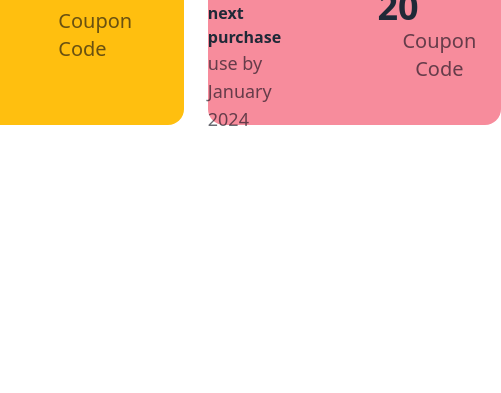
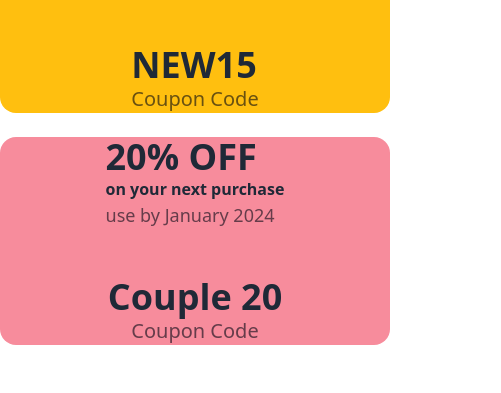
Before and after one commit to minhajhasan-dev/B9A5-smart-ticketing, a plain HTML site: page index.html in a window 390 px wide. Shown: the part 779-1172 px from the top of the page, 501 px wide, since content can reach past the window. Before the commit the page ends 952 px from the top, so only its background shows below. Drawn offline with nearby package versions, Linux system fonts and the light colour scheme.

Commit message:
added responsive

```diff
--- a/index.html
+++ b/index.html
@@ -101,9 +101,9 @@
       <div class="mt-28">
         <h1 class="text-4xl text-center font-bold">Best offers for you</h1>
         <!-- offers div -->
-        <div class="flex gap-6 my-12 justify-center">
+        <div class="flex flex-col md:flex-row gap-6 my-12 justify-center">
           <div
-            class="w-[573px] h-[220px] bg-[#FFBF0F] rounded-2xl flex gap-24 justify-center items-center"
+            class="md:w-[573px] md:h-[220px] bg-[#FFBF0F] rounded-2xl flex  flex-col md:flex-row gap-12 md:gap-24 justify-center items-center"
           >
             <div>
               <h1 class="text-4xl font-bold">15% OFF</h1>
@@ -116,7 +116,7 @@
             </div>
           </div>
           <div
-            class="w-[573px] h-[220px] bg-[#F78C9C] rounded-2xl flex gap-24 justify-center items-center"
+            class="md:w-[573px] md:h-[220px] bg-[#F78C9C] rounded-2xl flex  flex-col md:flex-row gap-12 md:gap-24 justify-center items-center"
           >
             <div>
               <h1 class="text-4xl font-bold">20% OFF</h1>
```
